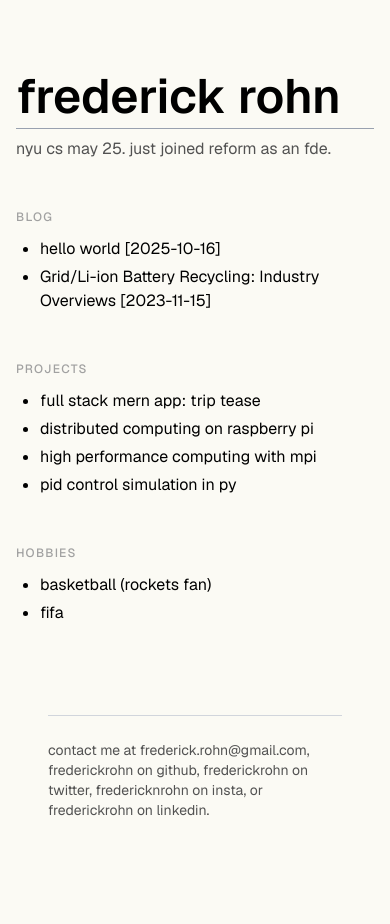
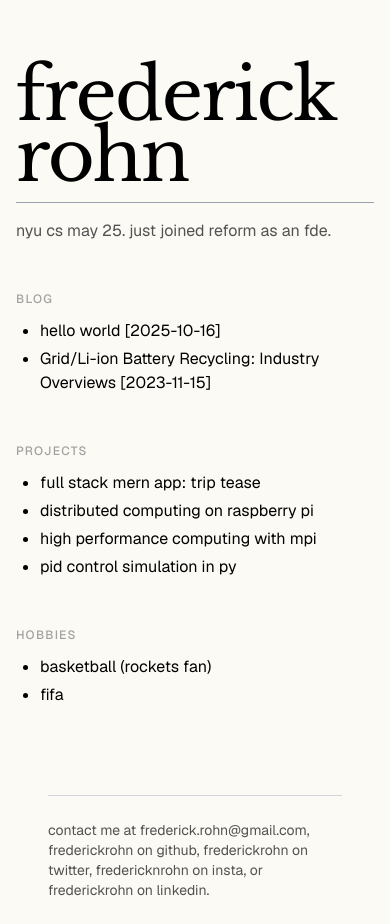
Before and after one commit to frederickrohn/personal_website, a Next.js app in the folder site/: page / in a window 390 px wide. Before the commit the page ends 844 px from the top, so only its background shows below. Built offline with nearby package versions, Linux system fonts and the light colour scheme.

Commit message:
bigger text

```diff
--- a/site/src/app/components/HalftoneImage.tsx
+++ b/site/src/app/components/HalftoneImage.tsx
@@ -18,7 +18,7 @@ export default function HalftoneImage() {
         gridNoise={0.7}
         type="ink"
         softness={1}
-        contrast={1}
+        contrast={0.8}
         floodC={0.15}
         floodM={0}
         floodY={0}
@@ -29,7 +29,7 @@ export default function HalftoneImage() {
         gainK={0}
         grainMixer={0}
         grainOverlay={0}
-        grainSize={0.5}
+        grainSize={0.3}
         fit="cover"
       />
     </div>
--- a/site/src/app/layout.tsx
+++ b/site/src/app/layout.tsx
@@ -1,5 +1,5 @@
 import type { Metadata } from "next";
-import { Geist, Geist_Mono } from "next/font/google";
+import { Geist, Geist_Mono, Libre_Baskerville } from "next/font/google";
 import "./globals.css";
 
 const geistSans = Geist({
@@ -10,6 +10,13 @@ const geistSans = Geist({
 const geistMono = Geist_Mono({
   variable: "--font-geist-mono",
   subsets: ["latin"],
+});
+
+const libreBaskerville = Libre_Baskerville({
+  variable: "--font-serif",
+  subsets: ["latin"],
+  weight: ["400", "700"],
+  style: ["normal", "italic"],
 });
 
 export const metadata: Metadata = {
@@ -24,7 +31,7 @@ export default function RootLayout({
 }>) {
   return (
     <html lang="en">
-      <body className={`${geistSans.variable} ${geistMono.variable} antialiased`}>
+      <body className={`${geistSans.variable} ${geistMono.variable} ${libreBaskerville.variable} antialiased`}>
         {children}
       </body>
     </html>
--- a/site/src/app/page.tsx
+++ b/site/src/app/page.tsx
@@ -14,9 +14,9 @@ export default function HomePage() {
         <div className="flex justify-center flex-1">
           <main className="max-w-xl px-4 py-16 space-y-12">
             <section>
-              <h1 className="text-5xl font-semibold border-b border-gray-400 py-2">frederick rohn</h1>
+              <h1 className="font-[family-name:var(--font-serif)] text-7xl sm:text-8xl font-normal leading-[0.85] tracking-tight border-b border-gray-400 pb-4">frederick rohn</h1>
 
-              <p className="mt-2 text-neutral-600">
+              <p className="mt-4 text-neutral-600">
                 {"nyu cs may 25. just joined "}
                 <a href="https://www.reformhq.com/" target="_blank" rel="noreferrer" className="cursor-target">reform</a>
                 {" as an fde."}
```
